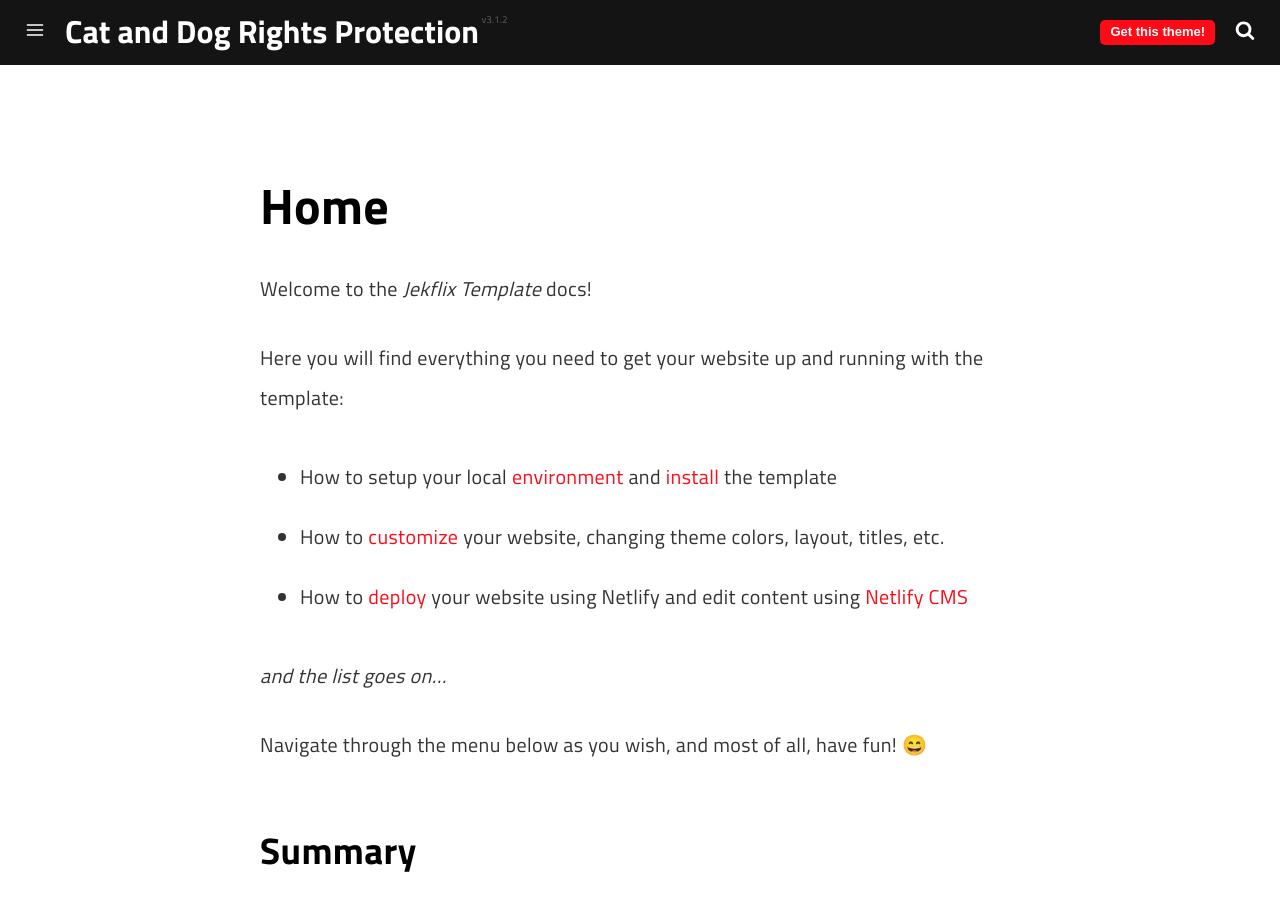
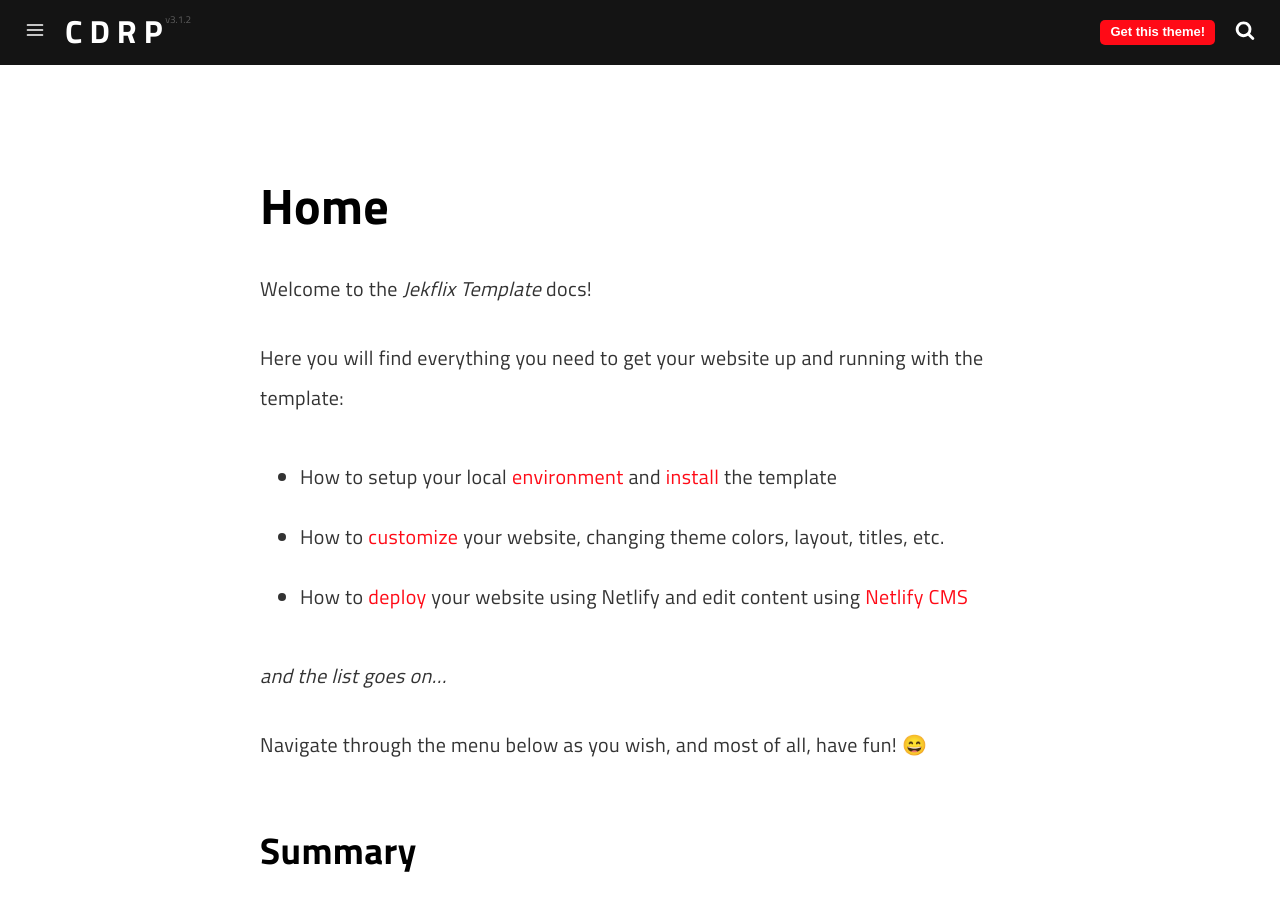
Before and after one commit to Yukikaze924/Yukikaze924.github.io, a Jekyll site: the page built from docs/README.md, in a window 1280 px wide and 900 px high. Built offline with Jekyll 4.4.1, drawn with Linux system fonts in a browser that asks for light colours; our own code applies the rules of GitHub Pages for plain Markdown files; a script that is not in the unit is left out.

Commit message:
Update _config.yml

```diff
--- a/_config.yml
+++ b/_config.yml
@@ -1,5 +1,5 @@
 # Site Settings
-name: Cat and Dog Rights Protection
+name: C D R P
 title: CDRP | Cat and Dog Rights Protection
 description: Speak up for animals who cannot speak like us
 tags:
```
